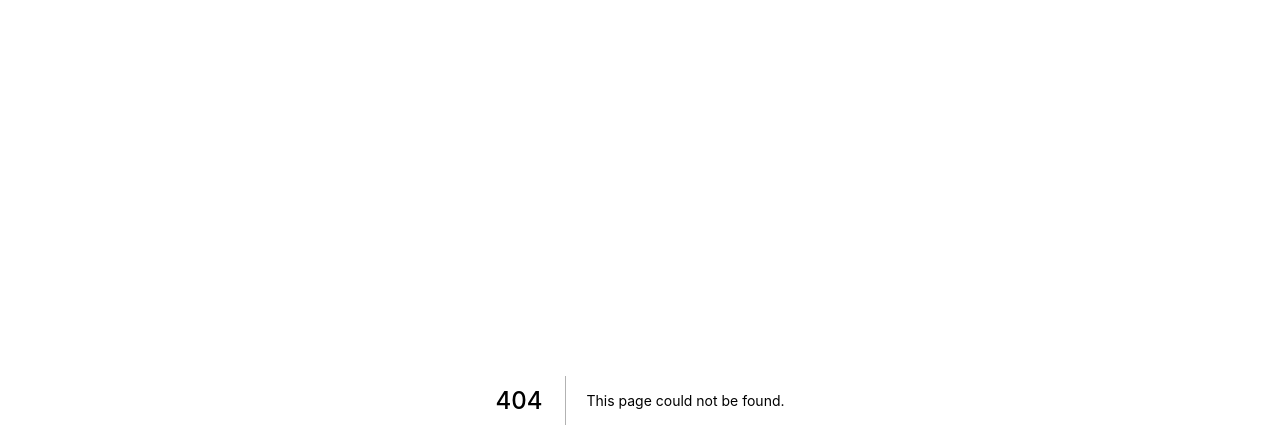
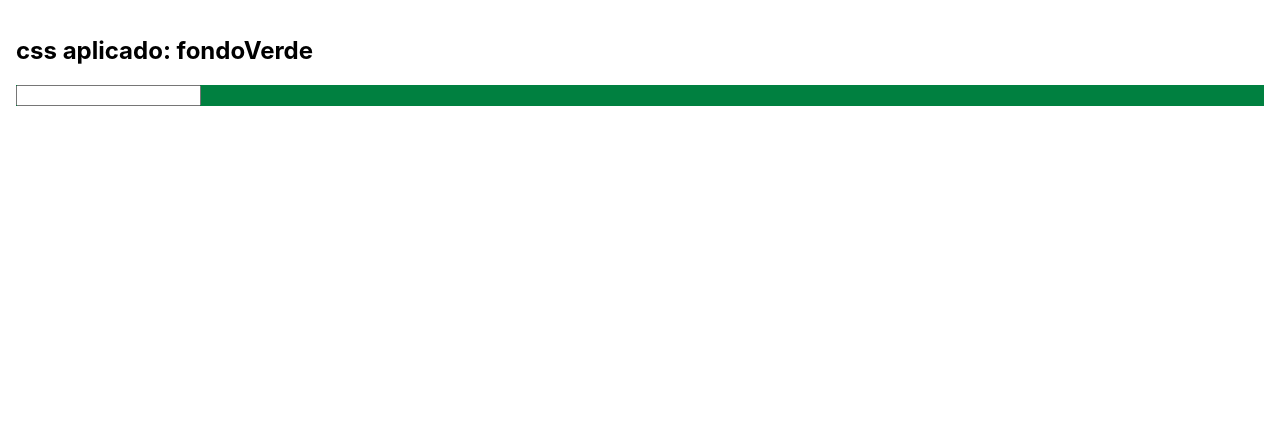
Before and after one commit to vicmova/ejercicios-1, a Next.js app: page /React_2_Hooks/CampoTexto in a window 1280 px wide. Before the commit this address had no page. Shown: the top 448 px of the page. Built offline with nearby package versions, Linux system fonts and the light colour scheme.

Commit message:
Add files via upload

```diff
--- /dev/null
+++ b/pages/React_2_Hooks/CampoTexto.js
@@ -0,0 +1,69 @@
+/*9) REACT - Hooks Añadir código, para que,
+si la edad es mayor que 75, el color de fondo sea azul*/
+
+/*https://stackoverflow.com/questions/46900320/how-do-i-change-the-css-of-
+classes-through-react-dynamically*/
+
+import React, { useState } from 'react'
+
+export default function CampoTexto () {
+
+    const [valorColor, setValorColor] = useState('fondoVerde')
+
+    const establecerRojo = () => {
+
+        setValorColor('fondoRojo')
+}
+
+const comprobarEdad = (e) => {
+    const {value} = e.target
+
+    const color_fondo= (value > 18 && value < 75) ? 'fondoVerde'
+                        : (value > 75) ? 'fondoAzul'
+                        : 'fondoRojo'
+
+    setValorColor(color_fondo)
+}
+
+return (
+        <div>
+            <h2>css aplicado: {valorColor}</h2>
+            <div className={valorColor} >
+            <input type='text'
+            id='edad'
+            name='campo_edad'
+            onDoubleClick={comprobarEdad}
+        />
+        </div>
+
+        <style jsx>{`
+                    .fondoRojo {
+                    background-color: #ff0000;
+                    color: white;
+                    font-size: 1.2em;
+                    font-family: "Lucida Console"
+                    }
+
+                    .fondoVerde {
+                    background-color: #008040;
+                    font-family: "Arial"
+                    }
+
+                    .fondoAzul {
+                    background-color: #0248c2;
+                    font-family: "Arial"
+                    }
+
+                `}</style>
+
+                <style jsx global>{`
+
+            body {
+                    padding: 1em;
+                    margin: 0;
+                    font-family: -apple-system, Segoe UI, Roboto,sans-serif;
+
+                `}</style>
+            </div>
+    )
+}
```
